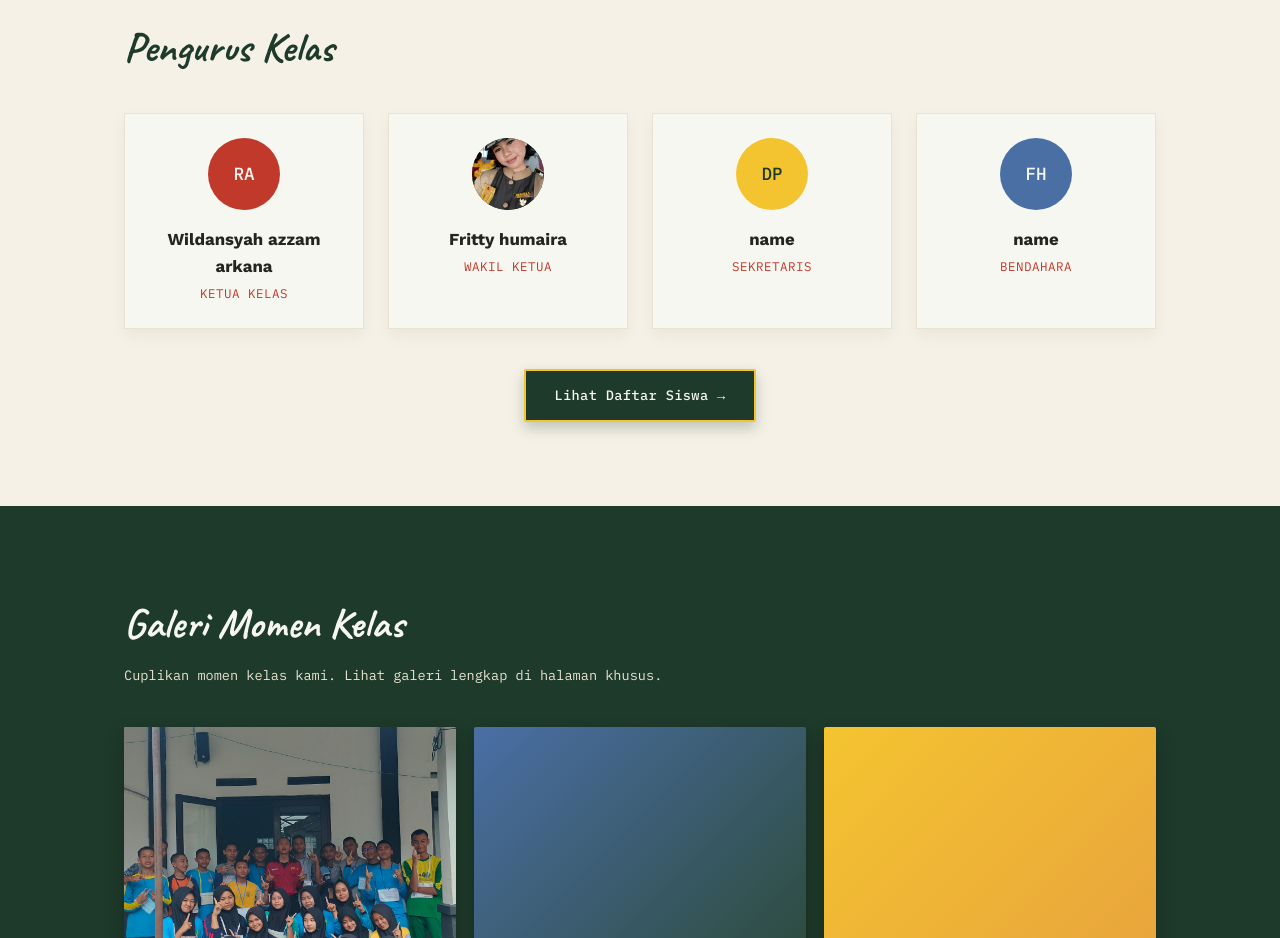
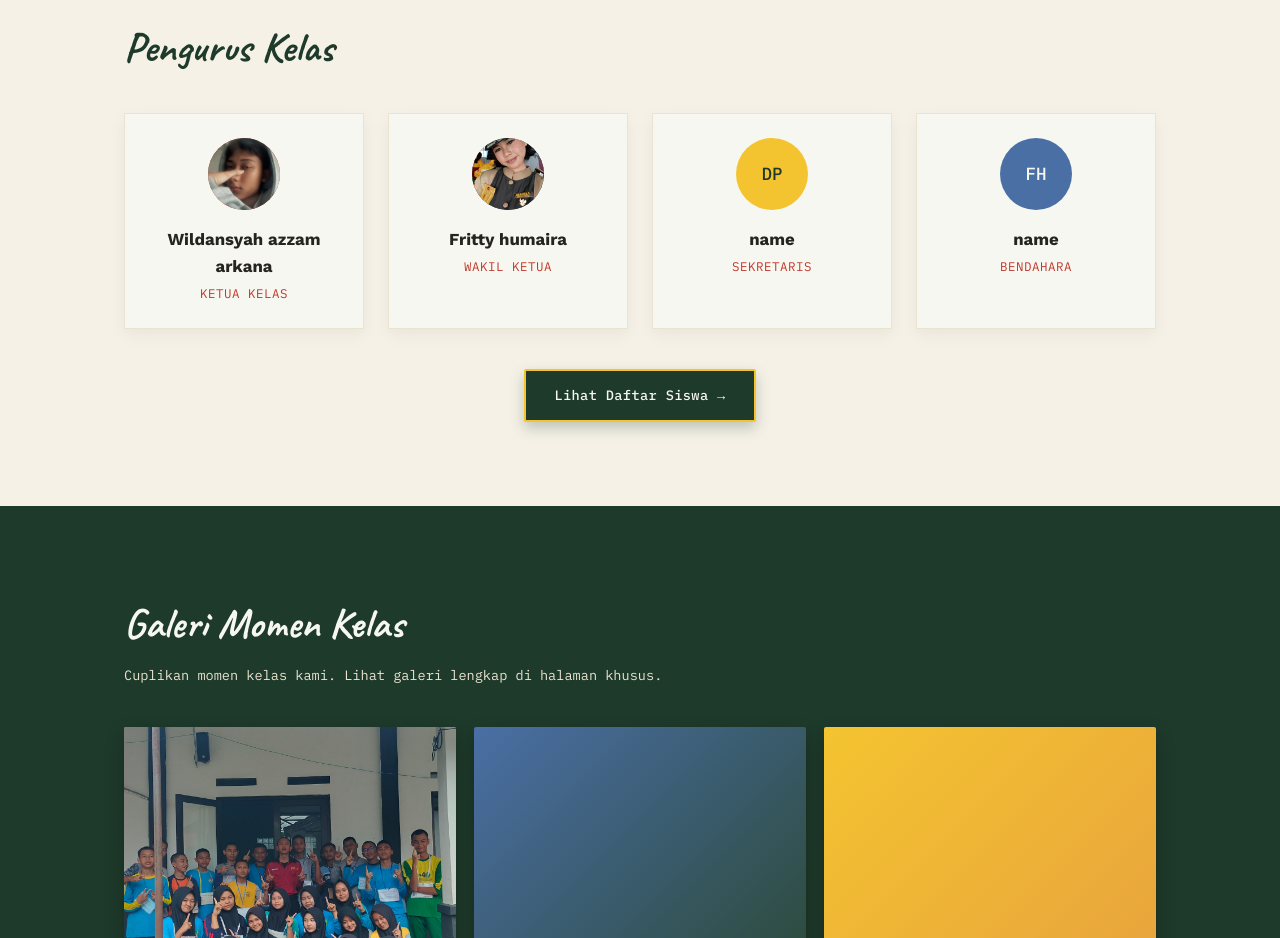
Before and after one commit to AliciaYukino/Kelas-X-PPLG---SMKN-1-Bojong, a plain HTML site: page index.html in a window 1280 px wide. Shown: the part 2660-3598 px from the top of the page. Drawn offline with nearby package versions, Linux system fonts and the light colour scheme.

Commit message:
Update index.html

```diff
--- a/index.html
+++ b/index.html
@@ -234,7 +234,7 @@
     <h2 class="section-title">Pengurus Kelas</h2>
     <div class="id-card-grid">
       <div class="id-card">
-        <div class="id-photo" style="background:#c0392b"><img src=".jpg" alt="Wildansyah azzam arkana" onerror="this.style.display='none'; this.parentElement.innerHTML='RA';"></div>
+        <div class="id-photo" style="background:#c0392b"><img src="wildan1.jpg" alt="Wildansyah azzam arkana" onerror="this.style.display='none'; this.parentElement.innerHTML='RA';"></div>
         <h3>Wildansyah azzam arkana</h3>
         <p class="role">Ketua Kelas</p>
       </div>
```
